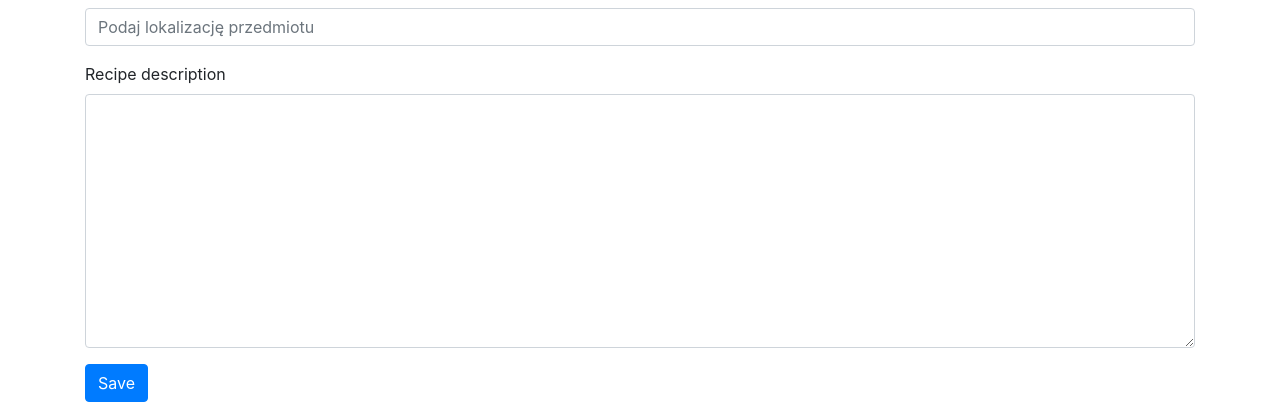
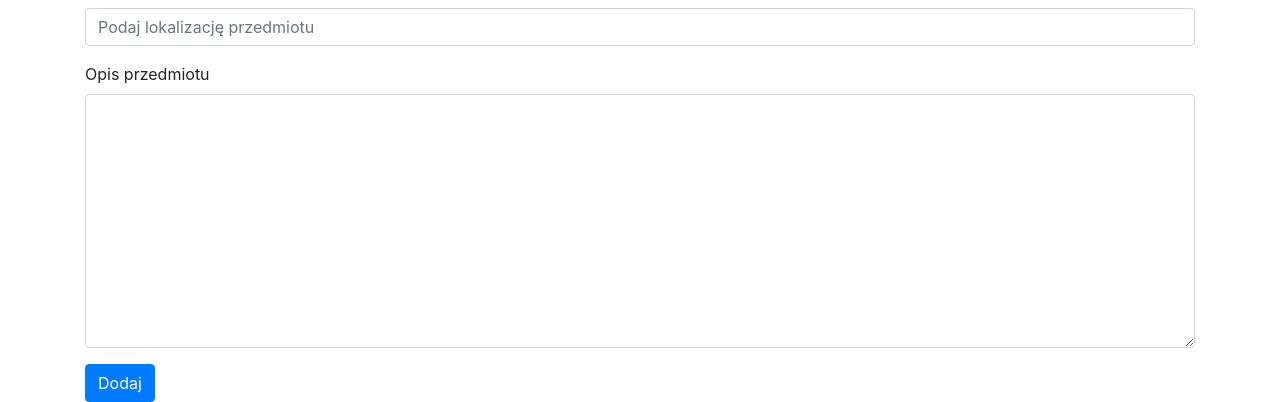
Before and after one commit to krystek10071/finalAppReact, a React (Create React App) app: page /createRecipe in a window 1280 px wide. Shown: the part 566-968 px from the top of the page. Built offline with nearby package versions, Linux system fonts and the light colour scheme.

Commit message:
second commit

```diff
--- a/src/components/NewRecipePage.js
+++ b/src/components/NewRecipePage.js
@@ -75,10 +75,10 @@
                         <Form.Control required type="text" name="lacation" onChange = {this.onValueChange} placeholder= "Podaj lokalizację przedmiotu"/>
                     </Form.Group>
                     <Form.Group controlId="formDescription">
-                        <Form.Label>Recipe description</Form.Label>
+                        <Form.Label>Opis przedmiotu</Form.Label>
                         <Form.Control required as="textarea" rows="10" name="description" onChange = {this.onValueChange} />
                     </Form.Group>
-                    <Button variant="primary" type="submit">Save</Button>
+                    <Button variant="primary" type="submit">Dodaj</Button>
                 </Form>
             </div>
         );
```
